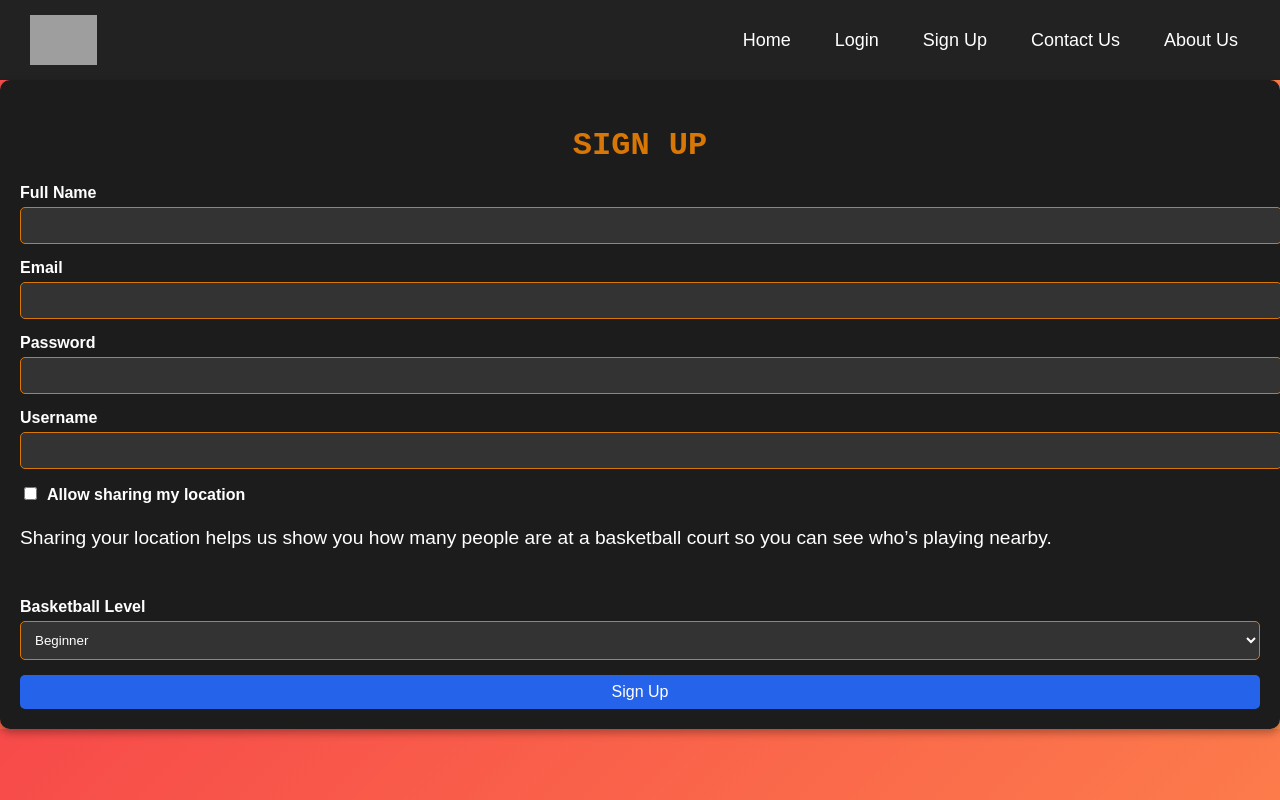
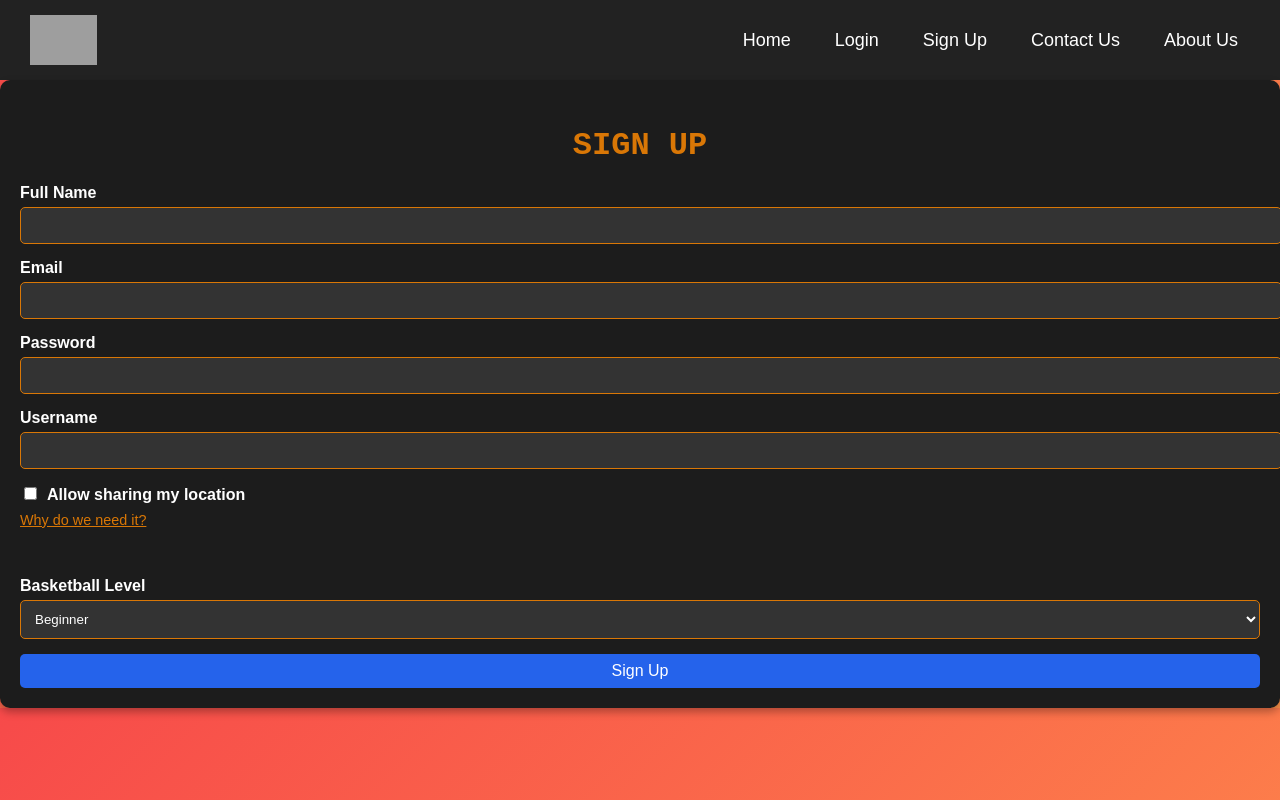
Before and after one commit to fabio-pecora/ball-up, a React (Create React App) app: page /signup in a window 1280 px wide. Built offline with nearby package versions, Linux system fonts and the light colour scheme; grey boxes are pictures that could not be loaded.

Commit message:
forms finished so far

```diff
--- a/src/Form.css
+++ b/src/Form.css
@@ -63,3 +63,23 @@ button:hover {
   margin-top: -10px;
   margin-bottom: 10px;
 }
+
+.info-toggle {
+  color: #d97706;
+  font-size: 0.9rem;
+  cursor: pointer;
+  margin-top: 5px;
+  text-decoration: underline;
+  transition: color 0.3s ease;
+}
+
+.info-toggle:hover {
+  color: #b45309;
+}
+
+.info-text {
+  font-size: 0.85rem;
+  color: #aaa;
+  margin-top: 5px;
+  line-height: 1.2;
+}
--- a/src/components/SignUp.js
+++ b/src/components/SignUp.js
@@ -1,5 +1,5 @@
 import React, { useState } from 'react';
-import '../Form.css';  // Ensure to use the same styles
+import '../Form.css';  // Ensure to use the updated styles
 
 const SignupForm = () => {
   const [fullName, setFullName] = useState('');
@@ -7,6 +7,7 @@ const SignupForm = () => {
   const [password, setPassword] = useState('');
   const [username, setUsername] = useState('');
   const [shareLocation, setShareLocation] = useState(false);
+  const [showInfo, setShowInfo] = useState(false);
   const [level, setLevel] = useState('beginner');
   const [error, setError] = useState('');
 
@@ -72,9 +73,14 @@ const SignupForm = () => {
           />
           Allow sharing my location
         </label>
-        <p className="info-text">
-          Sharing your location helps us show you how many people are at a basketball court so you can see who’s playing nearby.
+        <p className="info-toggle" onClick={() => setShowInfo(!showInfo)}>
+          Why do we need it?
         </p>
+        {showInfo && (
+          <p className="info-text">
+            Sharing your location helps us show you how many people are at a basketball court, so you can see who’s playing nearby.
+          </p>
+        )}
       </div>
       <div className="form-group">
         <label>Basketball Level</label>
```
